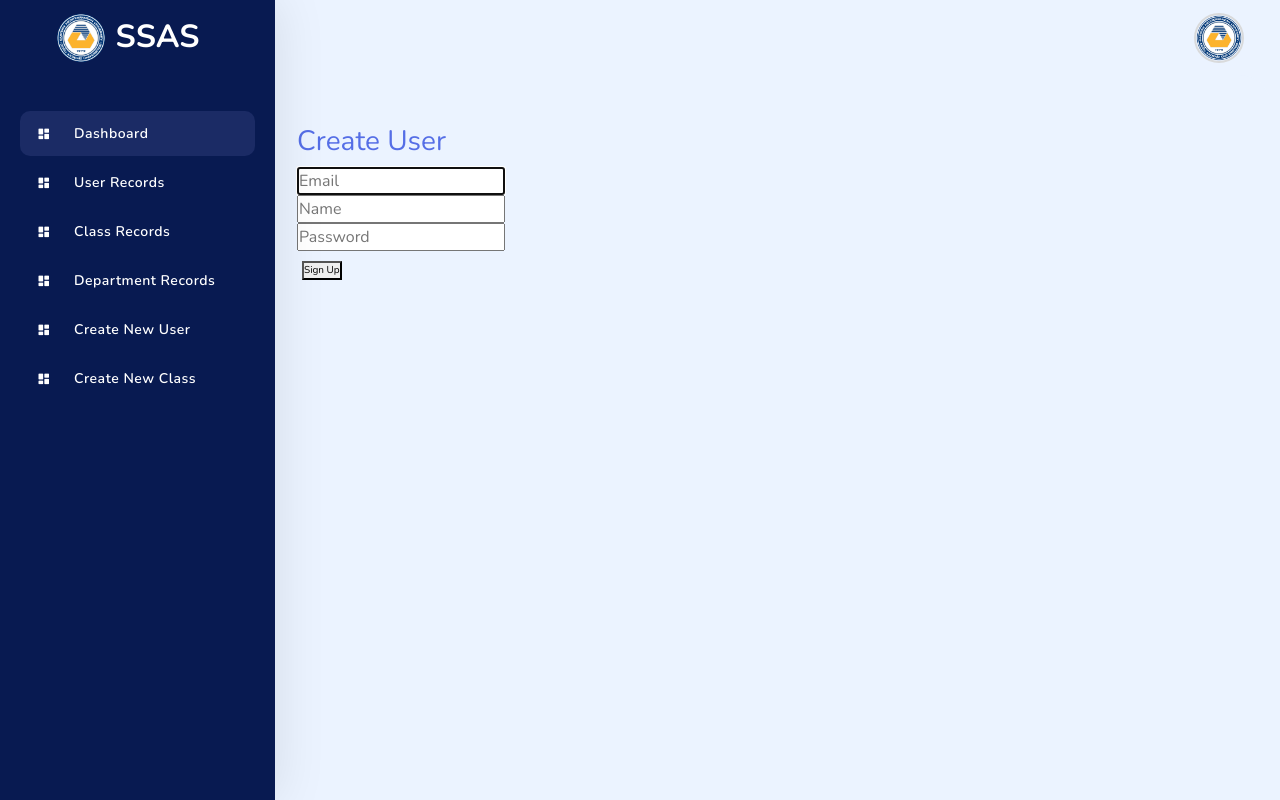
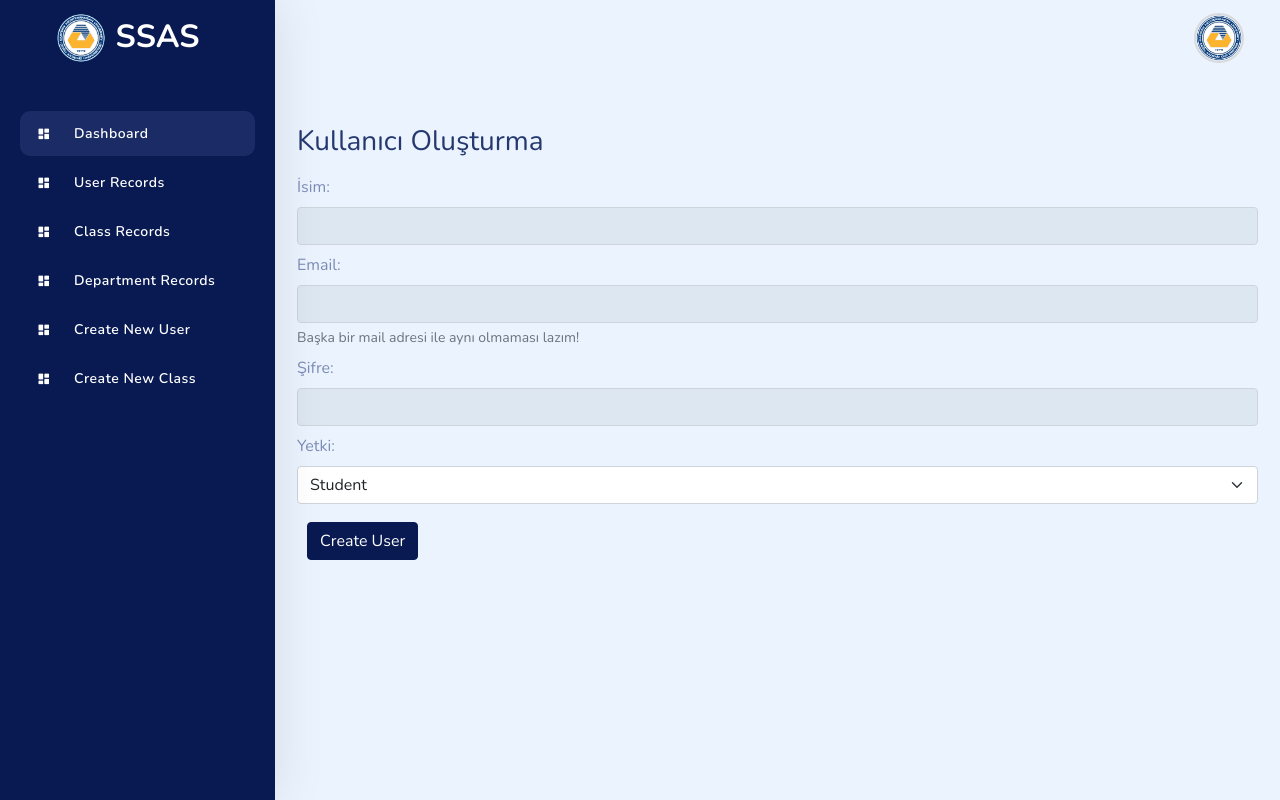
Before and after one commit to BirolUzun/Secure-Student-Attendance-Tracking-System, a Flask app: page /users/create in a window 1280 px wide. Shown: the top 800 px of the page. Run offline with Flask 3, Linux system fonts and the light colour scheme; a user stored in the database is signed in; some libraries are stand-ins or nearby versions.

Commit message:
Update
User Edit Done

```diff
--- a/project/auth.py
+++ b/project/auth.py
@@ -68,7 +68,7 @@ if debug:
 def users():
     if current_user.group == "sy-admin":
         users = User.query.all()
-        return render_template('users.html', users=users)
+        return render_template('users.html', users=users, current_user=current_user)
     else:
         return render_template('permerror.html')
 
@@ -85,6 +85,7 @@ def createuser_post():
     email = request.form.get('email')
     name = request.form.get('name')
     password = request.form.get('password')
+    group = request.form.get('group')
 
     user = User.query.filter_by(
         email=email).first()  # if this returns a user, then the email already exists in database
@@ -94,13 +95,44 @@ def createuser_post():
         return redirect(url_for('auth.signup'))
 
     # create new user with the form data. Hash the password so plaintext version isn't saved.
-    new_user = User(email=email, name=name, password=encrypt_des(password), group='sy-admin')
+    new_user = User(email=email, name=name, password=encrypt_des(password), group=group)
 
     # add the new user to the database
     db.session.add(new_user)
     db.session.commit()
 
-    return redirect(url_for('auth.createuser'))
+    return redirect(url_for('auth.users'))
+
+
+@auth.route('/users/editpass/<inid>')
+@login_required
+def editpass(inid):
+    if current_user.group == "sy-admin":
+        target = User.query.filter_by(id=inid).first()
+        return render_template('editpass.html', user=target)
+    else:
+        return render_template('permerror.html')
+
+
+# Root Olarak Farklı Kullanıcının Şifresini Değiştirme POST
+@auth.route('/api/editpass/<inid>', methods=['POST'])
+@login_required
+def editpass_post(inid):
+    if current_user.group == "sy-admin":
+        target = User.query.filter_by(id=inid).first()
+        password1 = request.form.get('password1')
+        password2 = request.form.get('password2')
+        if password1 == password2:
+            target.password = encrypt_des(password1)
+            db.session.commit()
+            flash(3)
+            return redirect(url_for('auth.users'))
+        else:
+            flash(2)
+            return redirect(url_for('auth.editpass'))
+
+    else:
+        return render_template('permerror.html')
 
 
 @auth.route('/logout')
--- a/project/templates/createuser.html
+++ b/project/templates/createuser.html
@@ -3,37 +3,46 @@
 {% extends "base.html" %}
 
 {% block content %}
-<div class="column is-4 is-offset-4">
-    <h3 class="title">Create User</h3>
-    <div class="box">
-        {% with messages = get_flashed_messages() %}
-        {% if messages %}
-            <div class="notification is-danger">
-                {{ messages[0] }}.
-            </div>
-        {% endif %}
-        {% endwith %}
-        <form method="POST" action="/signup">
-            <div class="field">
-                <div class="control">
-                    <input class="input is-large" type="email" name="email" placeholder="Email" autofocus="">
-                </div>
-            </div>
+{% with messages = get_flashed_messages() %}
+{% if messages[0] == 1 %}
+<div class="alert alert-success alert-dismissible fade show" role="alert">
+  Kullanıcı<strong> başarıyla </strong>oluşturuldu.
+  <button type="button" class="btn-close" data-bs-dismiss="alert" aria-label="Close"></button>
+</div>
+{% endif %}
+{% if messages[0] == 0 %}
+<div class="alert alert-danger alert-dismissible fade show" role="alert">
+  Email zaten mevcut.
+  <button type="button" class="btn-close" data-bs-dismiss="alert" aria-label="Close"></button>
+</div>
+{% endif %}
 
-            <div class="field">
-                <div class="control">
-                    <input class="input is-large" type="text" name="name" placeholder="Name" autofocus="">
-                </div>
-            </div>
-
-            <div class="field">
-                <div class="control">
-                    <input class="input is-large" type="password" name="password" placeholder="Password">
-                </div>
-            </div>
-
-            <button class="button is-block is-info is-large is-fullwidth">Sign Up</button>
-        </form>
-    </div>
-</div>
+<form method="POST" action="/users/create">
+  <h1 class="h3 mb-3 fw-normal">Kullanıcı Oluşturma</h1>
+  <div class="mb-2">
+    <label for="InputUser1" class="form-label">İsim:</label>
+    <input type="text" name="name" class="form-control" id="InputUser1">
+  </div>
+  <div class="mb-2">
+    <label for="InputEmail1" class="form-label">Email:</label>
+    <input type="email" name="email" class="form-control {% if messages[0] == 0 %} is-invalid {% endif %}" id="InputEmail1" aria-describedby="emailHelp">
+    <div id="emailHelp" class="form-text">Başka bir mail adresi ile aynı olmaması lazım!</div>
+  </div>
+  <div class="mb-2">
+    <label for="InputPassword1" class="form-label">Şifre:</label>
+    <input type="password" class="form-control" name="password" id="InputPassword1">
+  </div>
+  <div class="mb-2">
+    <label for="InputPerm" class="form-label">Yetki:</label>
+    <select class="form-select" name="group" id="InputPerm">
+        <option value="sy-admin" >System Admin</option>
+        <option value="chair" >Chair</option>
+        <option value="teacher" >Teacher</option>
+        <option value="parent" >Parent</option>
+        <option value="student" selected>Student</option>
+    </select>
+  </div>
+  <button type="submit" class="btn btn-primary">Create User</button>
+</form>
+{% endwith %}
 {% endblock %}
```
Also changed, not shown: project/templates/changepass.html (added, +30 -0 lines), project/templates/editpass.html (added, +30 -0 lines), project/templates/users.html (+3 -4 lines), instance/db.sqlite.
